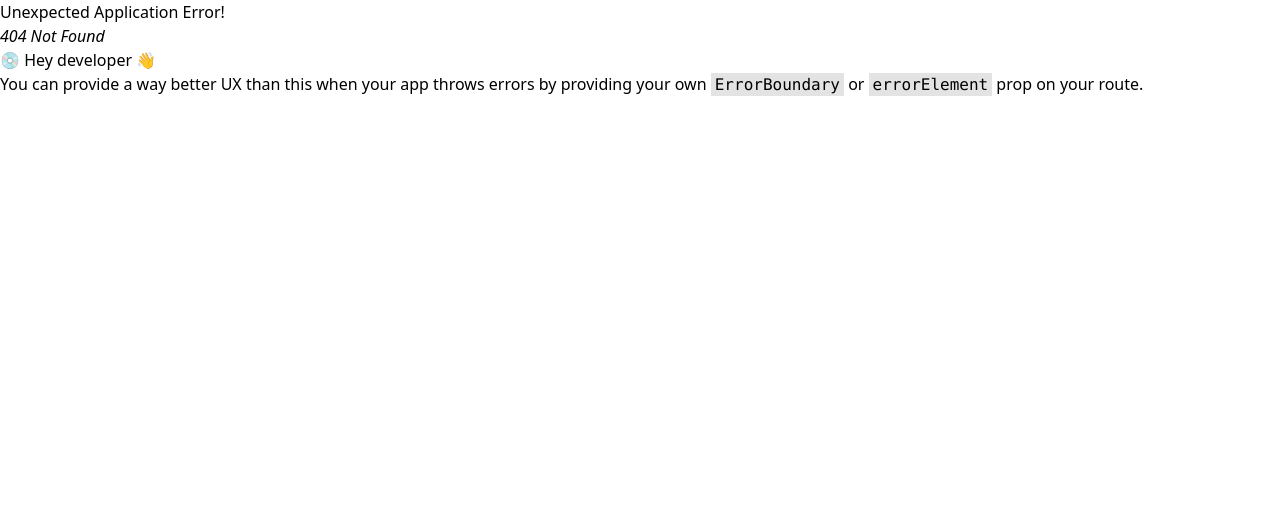
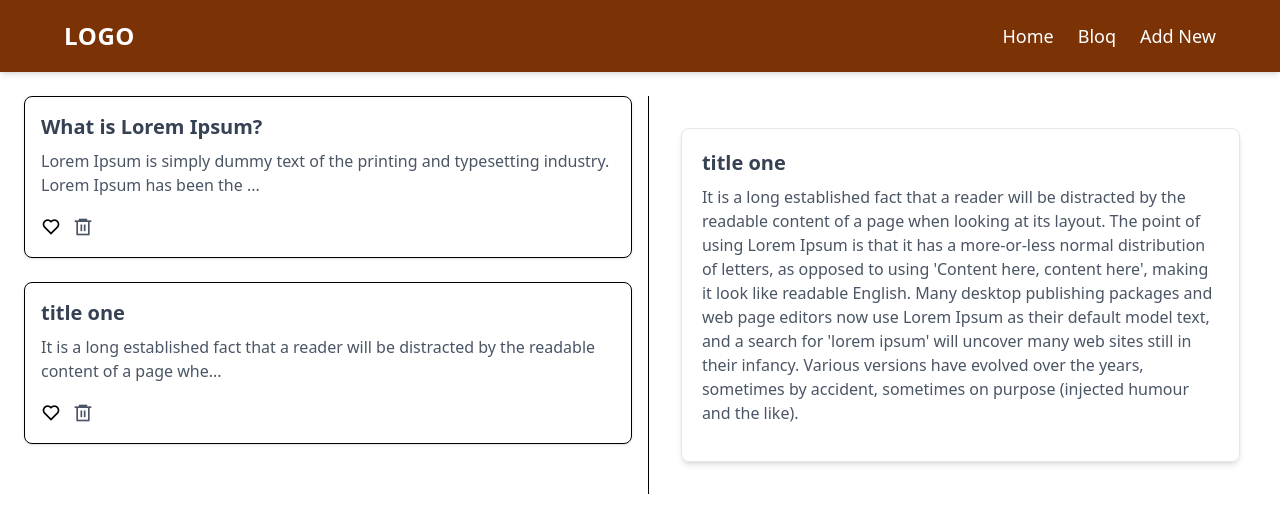
Before and after one commit to mawuse-tech/project-bloq, a React (Vite) app: page /bloq/27ac8a54-5e4a-4cd9-b9e2-f19b30754fb1 in a window 1280 px wide. Before the commit this address had no page. Shown: the top 532 px of the page. Built offline with nearby package versions, Linux system fonts and the light colour scheme; data requests are answered from the project's data file.

Commit message:
made the full blog page dynamic

```diff
--- a/src/App.jsx
+++ b/src/App.jsx
@@ -26,7 +26,7 @@ const router = createBrowserRouter(([
         Component: BloqPage,
         children: [
           {
-            path: "full",
+            path: ":blogId",
             Component: FullBloq
           }
         ]
--- a/src/Components/AddPage.jsx
+++ b/src/Components/AddPage.jsx
@@ -3,10 +3,9 @@ import React, { useState } from 'react';
 import { useOutletContext } from 'react-router';
 
 const AddPage = () => {
-    const { setBloqs, API_URL, setLoading } = useOutletContext();
+    const { API_URL, setLoading, favorite } = useOutletContext();
     const [title, setTitle] = useState("");
     const [description, setDescription] = useState("");
-
 
     async function handleSubmit(e) {
         e.preventDefault();
@@ -14,7 +13,8 @@ const AddPage = () => {
             try {
                 setLoading(true);
 
-                const res = await axios.post(API_URL, { title, description });
+                const res = await axios.post(API_URL, { title, description, favorite });
+                console.log(res.data)
                 // setBloqs(prev => [...prev, res.data])
 
                 setTitle("");      // Clear input
--- a/src/Components/BloqPage.jsx
+++ b/src/Components/BloqPage.jsx
@@ -5,20 +5,29 @@ import { Link, Outlet, useOutletContext } from 'react-router-dom';
 import 'remixicon/fonts/remixicon.css';
 
 const BloqPage = () => {
-  const { bloqs, setBloqs, likes, setLikes, setLoading, API_URL } = useOutletContext();
+  const { bloqs, setBloqs, setLoading, API_URL } = useOutletContext();
 
-  const toggleLikedIcon = (bloqq) => {
-    const isLiked = likes.find(like => like.id === bloqq.id);
-    if (isLiked) {
-      setLikes(likes.filter(like => like.id !== bloqq.id));
-      alert('bloq removed from your favorite');
-    } else {
-      setLikes([...likes, bloqq]);
-      alert('bloq added to your favorite');
+  async function toggleFavorite(blogId) {
+    const isLiked = bloqs.find(blog => blog.id === blogId);
+
+    try {
+      const likedBlog = {
+        ...isLiked, favorite: !isLiked.favorite
+      }
+
+      const res = await axios.put(`${API_URL}/${blogId}`, likedBlog)
+
+      setBloqs(prev => prev.map(b => b.id === blogId ? res.data : b))
+
+    } catch (error) {
+      console.log(error)
     }
   };
 
-  const isLikedId = (likeId) => likes.some(item => item.id === likeId);
+
+  const isLikedId = (likeId) =>
+  bloqs.find(item => item.id === likeId)?.favorite === true;
+
 
   async function deleteFunction(bloqId) {
     const isConfirmed = window.confirm('Delete?');
@@ -42,7 +51,7 @@ const BloqPage = () => {
         {bloqs.map((bloq) => (
           <div key={bloq.id} className="border rounded-lg p-4 shadow hover:shadow-md">
 
-            <Link to="full">
+            <Link to={`/bloq/${bloq.id}`} >
               <strong className="block text-xl font-semibold text-gray-700 mb-2">{bloq.title}</strong>
               <p className="text-gray-600 mb-4">
                 {bloq.description.length > 100 ? bloq.description.slice(0, 100) + '...' : bloq.description}
@@ -51,7 +60,7 @@ const BloqPage = () => {
 
             <div className="flex gap-3">
               <button
-                onClick={() => toggleLikedIcon(bloq)}
+                onClick={() => toggleFavorite(bloq.id)}
                 className="text-sm"
               >
                 {isLikedId(bloq.id)
@@ -72,7 +81,7 @@ const BloqPage = () => {
 
       {/* Right panel */}
       <div className="md:w-1/2 w-full border-l pl-4">
-        <Outlet context={{ bloqs }} />
+        <Outlet context={{ bloqs, API_URL }} />
       </div>
     </div>
   );
--- a/src/Components/FullBloq.jsx
+++ b/src/Components/FullBloq.jsx
@@ -1,29 +1,38 @@
 
-import React, { useState } from 'react'
-import { useOutletContext } from 'react-router'
+import axios from 'axios';
+import React, { useEffect, useState } from 'react'
+import { useOutletContext, useParams } from 'react-router'
 import 'remixicon/fonts/remixicon.css';
 
 const FullBloq = () => {
-  const { bloqs } = useOutletContext();
+  const { blogId } = useParams();
+  const { bloqs, API_URL } = useOutletContext();
+  const [blogDetail, setBlogDetail] = useState({})
+
+  useEffect(() => {
+  async function fetchBlog() {
+    try {
+      const res = await axios.get(`${API_URL}/${blogId}`);
+      console.log(res)
+      setBlogDetail(res.data);
+    } catch (error) {
+      console.log("Error fetching blog:", error);
+    }
+  }
+
+  fetchBlog();
+}, [blogId]);
 
   return (
     <div className="max-w-3xl mx-auto px-4 py-8">
-
-      <ul className="space-y-6">
-        {bloqs.map((bloq) => (
-          <li
-            key={bloq.id}
-            className="p-5 border border-gray-200 rounded-lg shadow-md hover:shadow-lg transition-shadow"
-          >
-            <strong className="block text-xl font-semibold text-gray-700 mb-2">
-              {bloq.title} </strong>
-            <p className="text-gray-600 mb-4">{bloq.description}</p>
-          </li>
-        ))}
-      </ul>
+      <div className="p-5 border border-gray-200 rounded-lg shadow-md hover:shadow-lg transition-shadow">
+        <strong className="block text-xl font-semibold text-gray-700 mb-2">
+          {blogDetail.title}
+        </strong>
+        <p className="text-gray-600 mb-4">{blogDetail.description}</p>
+      </div>
     </div>
-
-  )
+  );
 }
 
 export default FullBloq
--- a/src/Components/HomePage.jsx
+++ b/src/Components/HomePage.jsx
@@ -1,7 +1,9 @@
 import { useOutletContext } from 'react-router';
 
 const HomePage = () => {
-  const { bloqs, likes } = useOutletContext();
+  const { bloqs } = useOutletContext();
+
+  const favoriteBlogs = bloqs.filter(blog => blog.favorite === true);
 
   return (
     <div className="p-6 max-w-6xl mx-auto">
@@ -23,19 +25,19 @@ const HomePage = () => {
 
       <div className="mt-10">
         <h3 className="text-2xl font-bold mb-4"> <i className="ri-heart-fill text-red-700"></i> Your Favorites</h3>
-        {likes.length === 0 ? (
+        {favoriteBlogs.length === 0 ? (
           <p className="text-gray-500">You have no favorites yet.</p>
         ) : (
           <div className="grid md:grid-cols-2 gap-6">
-            {likes.map((like) => (
+            {favoriteBlogs.map((fav) => (
               <div
-                key={like.id}
+                key={fav.id}
                 className="bg-yellow-50 border border-yellow-200 shadow-sm p-4 rounded-md"
               >
                 <h4 className="text-lg font-semibold text-yellow-800 mb-1">
-                  {like.title}
+                  {fav.title}
                 </h4>
-                <p className="text-yellow-700">{like.description}</p>
+                <p className="text-yellow-700">{fav.description}</p>
               </div>
             ))}
           </div>
--- a/src/Components/RootLayout.jsx
+++ b/src/Components/RootLayout.jsx
@@ -7,7 +7,7 @@ const API_URL = 'http://localhost:3000/bloqs'
 const RootLayout = () => {
 
 const [bloqs, setBloqs] = useState([]);
-const [likes, setLikes] = useState([]);
+const [favorite, setFavorite] = useState(false);
 const [loading, setLoading] = useState(true)
 
 useEffect(() => {
@@ -26,7 +26,7 @@ useEffect(() => {
     return (
         <div>
             <Navbar />
-            <Outlet context={{bloqs, setBloqs, likes, setLikes, API_URL, setLoading}}/>
+            <Outlet context={{bloqs, setBloqs, favorite, setFavorite, API_URL, setLoading}}/>
         </div>
     )
 }
--- a/src/db.json
+++ b/src/db.json
@@ -1 +1,16 @@
-{"bloqs":[{"title":"title two","description":"It is a long established fact that a reader will be distracted by the readable content of a page when looking at its layout. The point of using Lorem Ipsum is that it has a more-or-less normal distribution of letters, as opposed to using 'Content here, content here', making it look like readable English. Many desktop publishing packages and web page editors now use Lorem Ipsum as their default model text, and a search for 'lorem ipsum' will uncover many web sites still in their infancy. Various versions have evolved over the years, sometimes by accident, sometimes on purpose (injected humour and the like).","id":"24d4ddd1-3edd-4aa3-f0dd-edb5381c79e2"}]}
+{
+    "bloqs": [
+        {
+            "title": " What is Lorem Ipsum?",
+            "description": "Lorem Ipsum is simply dummy text of the printing and typesetting industry. Lorem Ipsum has been the industry's standard dummy text ever since the 1500s, when an unknown printer took a galley of type and scrambled it to make a type specimen book. It has survived not only five centuries, but also the leap into electronic typesetting, remaining essentially unchanged. It was popularised in the 1960s with the release of Letraset sheets containing Lorem Ipsum passages, and more recently with desktop publishing software like Aldus PageMaker including versions of Lorem Ipsum",
+            "favorite": false,
+            "id": "eeb85d2a-f3ce-4050-eafa-8581856c80ea"
+        },
+        {
+            "title": "title one",
+            "description": "It is a long established fact that a reader will be distracted by the readable content of a page when looking at its layout. The point of using Lorem Ipsum is that it has a more-or-less normal distribution of letters, as opposed to using 'Content here, content here', making it look like readable English. Many desktop publishing packages and web page editors now use Lorem Ipsum as their default model text, and a search for 'lorem ipsum' will uncover many web sites still in their infancy. Various versions have evolved over the years, sometimes by accident, sometimes on purpose (injected humour and the like).",
+            "favorite": false,
+            "id": "27ac8a54-5e4a-4cd9-b9e2-f19b30754fb1"
+        }
+    ]
+}
```
